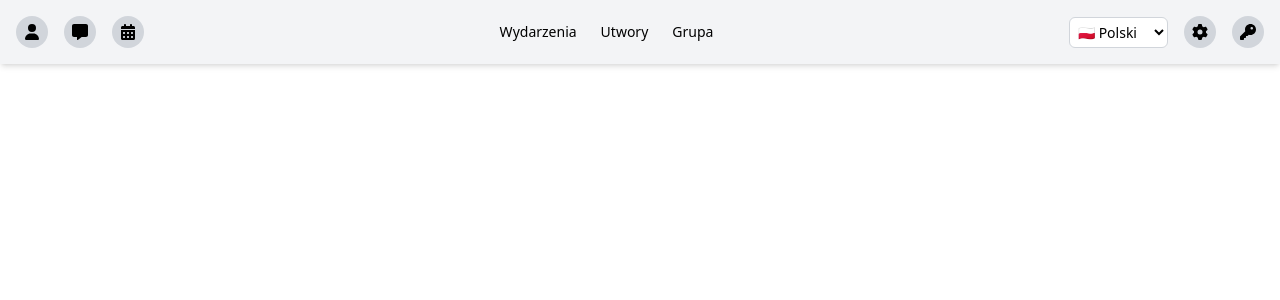
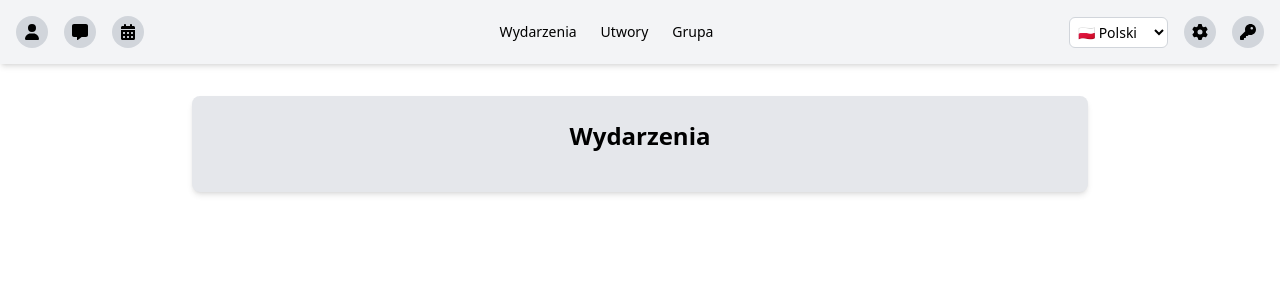
Before and after one commit to dominika232323/orkestro, a React (Create React App) app in the folder frontend/: page /main-page in a window 1280 px wide. Both pictures are taken after a click on the button "Wydarzenia". Shown: the top 300 px of the page. Built offline with nearby package versions, Linux system fonts and the light colour scheme.

Commit message:
Started writing events tab

```diff
--- /dev/null
+++ b/frontend/src/components/Events.tsx
@@ -0,0 +1,12 @@
+import { useLanguage } from "../LanguageContext";
+
+export default function Events() {
+  const { t } = useLanguage();
+  return (
+    <div className="bg-gray-200 p-6 rounded-lg shadow-md max-w-4xl mx-auto mt-8">
+      <h1 className="text-2xl font-bold text-center mb-4">
+        {t("events.title")}
+      </h1>
+    </div>
+  );
+}
--- a/frontend/src/locales/en/translation.json
+++ b/frontend/src/locales/en/translation.json
@@ -46,5 +46,8 @@
   },
   "calendar": {
     "title": "Calendar"
+  },
+  "events": {
+    "title": "Events"
   }
 }
--- a/frontend/src/locales/pl/translation.json
+++ b/frontend/src/locales/pl/translation.json
@@ -46,5 +46,8 @@
   },
   "calendar": {
     "title": "Kalendarz"
+  },
+  "events": {
+    "title": "Wydarzenia"
   }
 }
--- a/frontend/src/pages/LoginPage.tsx
+++ b/frontend/src/pages/LoginPage.tsx
@@ -1,4 +1,3 @@
-import { FontAwesomeIcon } from "@fortawesome/react-fontawesome";
 import { useLanguage } from "../LanguageContext";
 
 export default function LoginPage() {
--- a/frontend/src/pages/MainPage.tsx
+++ b/frontend/src/pages/MainPage.tsx
@@ -4,6 +4,7 @@ import { useState } from "react";
 import Notifications from "../components/Messages";
 import Calendar from "../components/Calendar";
 import Settings from "../components/Settings";
+import Events from "../components/Events";
 
 export default function MainPage() {
   const [page, changePage] = useState("groups");
@@ -15,6 +16,7 @@ export default function MainPage() {
       {page === "messages" && <Notifications />}
       {page === "calendar" && <Calendar />}
       {page === "settings" && <Settings />}
+      {page === "events" && <Events />}
     </>
   );
 }
```
